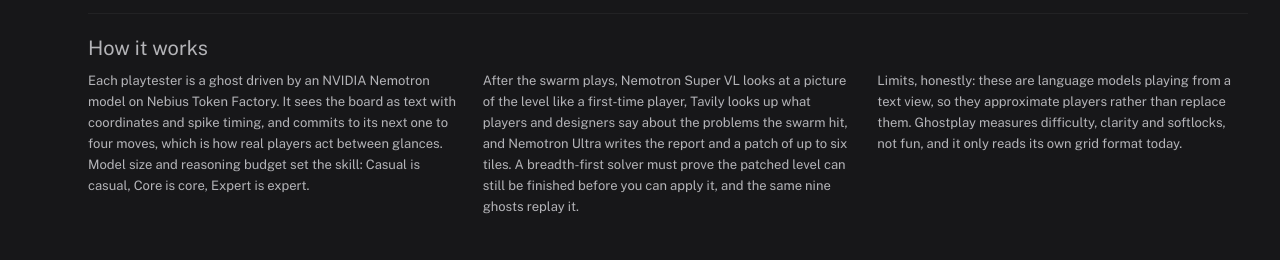
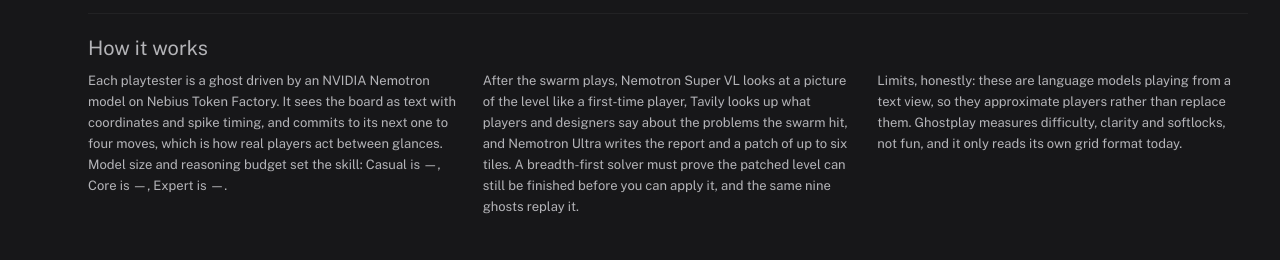
Before and after one commit to Harindulk/ghostplay, a React (Vite) app: page / in a window 1280 px wide. Shown: the part 1029-1289 px from the top of the page. Built offline with nearby package versions, Linux system fonts and the light colour scheme; no server answers.

Commit message:
Show readable model names

```diff
--- a/src/App.jsx
+++ b/src/App.jsx
@@ -8,6 +8,7 @@
 import { Players, Calls, Report, Compare } from './panels.jsx';
 import { getModels, playLive, review } from './pipeline.js';
 import { drawBoard } from './draw.js';
+import { short } from './fmt.js';
 
 const HEAT = [['ghosts', 'Ghosts'], ['deaths', 'Deaths'], ['visits', 'Visits'], ['bumps', 'Wall bumps']];
 
@@ -218,7 +219,7 @@
         <section className="how" id="how">
           <h2>How it works</h2>
           <div className="how-grid">
-            <p>Each playtester is a ghost driven by an NVIDIA Nemotron model on Nebius Token Factory. It sees the board as text with coordinates and spike timing, and commits to its next one to four moves, which is how real players act between glances. Model size and reasoning budget set the skill: {Object.values(PERSONAS).map((p) => `${p.label} is ${shortModel(api?.models?.[p.role]) || p.role}`).join(', ')}.</p>
+            <p>Each playtester is a ghost driven by an NVIDIA Nemotron model on Nebius Token Factory. It sees the board as text with coordinates and spike timing, and commits to its next one to four moves, which is how real players act between glances. Model size and reasoning budget set the skill: {Object.values(PERSONAS).map((p) => `${p.label} is ${short(api?.models?.[p.role]) || p.role}`).join(', ')}.</p>
             <p>After the swarm plays, Nemotron Super VL looks at a picture of the level like a first-time player, Tavily looks up what players and designers say about the problems the swarm hit, and Nemotron Ultra writes the report and a patch of up to six tiles. A breadth-first solver must prove the patched level can still be finished before you can apply it, and the same nine ghosts replay it.</p>
             <p>Limits, honestly: these are language models playing from a text view, so they approximate players rather than replace them. Ghostplay measures difficulty, clarity and softlocks, not fun, and it only reads its own grid format today.</p>
           </div>
@@ -232,7 +233,6 @@
   );
 }
 
-export const shortModel = (m) => m?.replace(/^nvidia\//, '');
 
 // A plain picture of the level with no ghosts or overlays, for the vision check.
 function cleanBoardImage(level) {
--- a/src/fmt.js
+++ b/src/fmt.js
@@ -2,4 +2,5 @@
 export const int = (n) => (n ?? 0).toLocaleString('en-US');
 export const pct = (x) => (x == null ? '—' : `${Math.round(x * 100)}%`);
 export const ms = (n) => (n == null ? '—' : n >= 1000 ? `${(n / 1000).toFixed(1)} s` : `${Math.round(n)} ms`);
-export const short = (m) => (m ? m.replace(/^nvidia\//, '') : '—');
+// Readable model name: nvidia/Nemotron-3_5-Lightning -> Nemotron 3.5 Lightning.
+export const short = (m) => (m ? m.replace(/^nvidia\//, '').replace(/(\d)_(\d)/g, '$1.$2').replace(/-/g, ' ') : '—');
--- a/src/panels.jsx
+++ b/src/panels.jsx
@@ -24,7 +24,7 @@
             <tr key={id}>
               <td>
                 <span className="who"><i style={{ background: p.color }} />{p.label}</span>
-                <span className="model">{short(models?.[p.role])}{p.thinking ? ` · budget ${p.budget}` : ''}</span>
+                <span className="model" title={models?.[p.role]}>{short(models?.[p.role])}{p.thinking ? ` · budget ${p.budget}` : ''}</span>
               </td>
               <td className="num">{runs ? `${cleared}/${runs}` : '—'}{playing ? <span className="muted"> · {playing} playing</span> : null}</td>
               <td className="num">{runs ? died : '—'}</td>
--- a/src/styles.css
+++ b/src/styles.css
@@ -99,7 +99,7 @@
 .tbl td { padding: 9px 0; border-top: 1px solid var(--rule); vertical-align: top; }
 .tbl th + th, .tbl td + td { padding-left: 12px; }
 .who { display: block; font-weight: 600; }
-.model { display: block; color: var(--muted); font-family: var(--mono); font-size: 11px; line-height: 16px; word-break: break-all; }
+.model { display: block; color: var(--muted); font-family: var(--mono); font-size: 11px; line-height: 16px; }
 .model.strong { color: var(--text); font-size: 12px; }
 .card-head .model { display: inline; }
 
```
